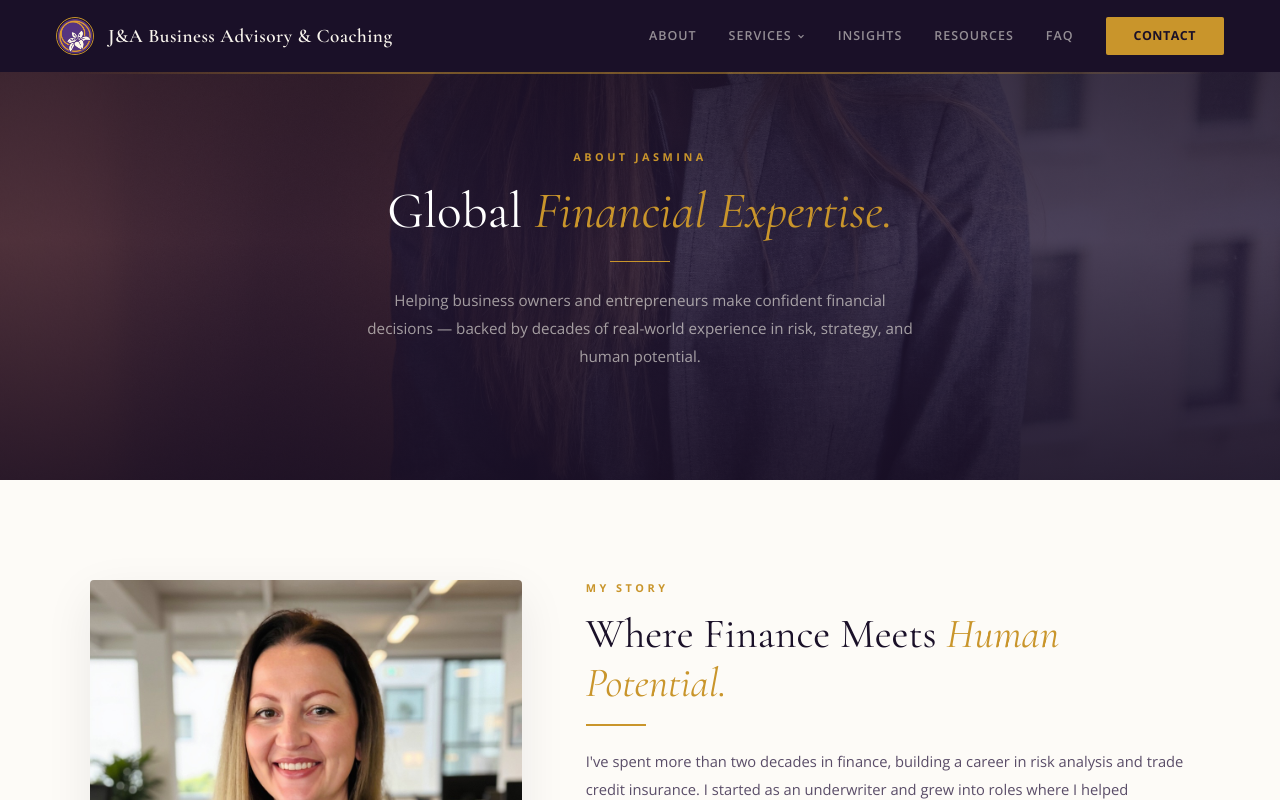
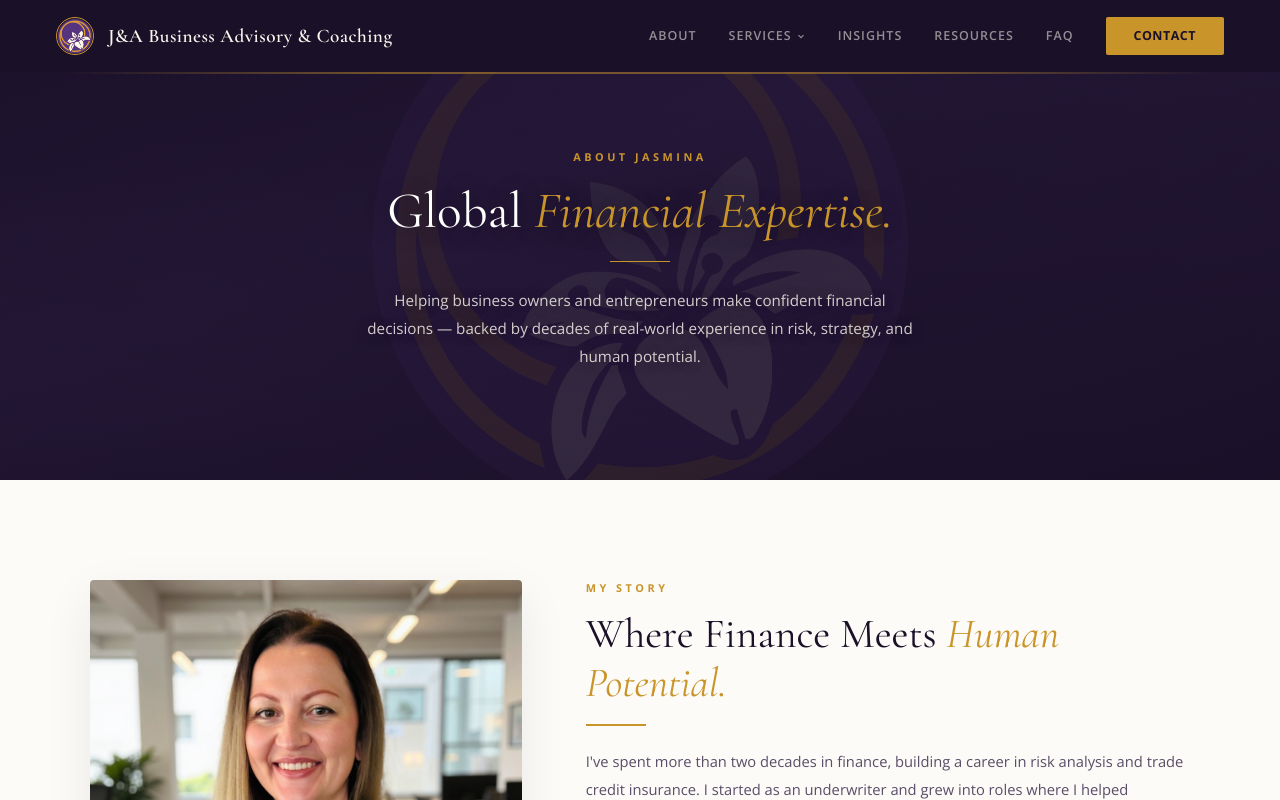
Before and after one commit to Josz009/jasmina-website, a Next.js app: page /about in a window 1280 px wide. Shown: the top 800 px of the page. Built offline with nearby package versions, Linux system fonts and the light colour scheme.

Commit message:
Apply text visibility improvements to all hero sections, add logo watermark to About hero

```diff
--- a/src/app/about/page.tsx
+++ b/src/app/about/page.tsx
@@ -44,15 +44,22 @@ export default function AboutPage() {
     <div ref={pageRef}>
       <Navigation />
       <section style={{ position: "relative", minHeight: "60vh", display: "flex", alignItems: "center", justifyContent: "center", textAlign: "center", overflow: "hidden" }}>
-        <Image src="/images/stock/woman-leader.jpg" alt="Jasmina Kolekjeska" fill priority style={{ objectFit: "cover" }} sizes="100vw" />
-        <div style={{ position: "absolute", inset: 0, background: "linear-gradient(180deg, rgba(26,16,40,0.88) 0%, rgba(36,24,56,0.8) 50%, rgba(26,16,40,0.92) 100%)" }} />
+        {/* Deep purple gradient + logo watermark */}
+        <div style={{ position: "absolute", inset: 0, background: "linear-gradient(160deg, #1a1028 0%, #241838 40%, #1a1028 100%)" }}>
+          <div style={{ position: "absolute", inset: 0, display: "flex", alignItems: "center", justifyContent: "center", opacity: 0.15 }}>
+            <Image src="/images/logo.png" alt="" width={700} height={700} priority style={{ width: "70vh", height: "70vh", objectFit: "contain" }} />
+          </div>
+        </div>
+        <div style={{ position: "absolute", inset: 0, background: "linear-gradient(180deg, rgba(26,16,40,0.3) 0%, rgba(36,24,56,0.15) 50%, rgba(26,16,40,0.4) 100%)" }} />
+        {/* Soft radial vignette behind text */}
+        <div style={{ position: "absolute", inset: 0, zIndex: 1, background: "radial-gradient(ellipse 60% 50% at 50% 45%, rgba(26,16,40,0.5) 0%, transparent 100%)", pointerEvents: "none" }} />
         <div className="about-hero-content" style={{ position: "relative", zIndex: 2, maxWidth: 700, padding: "120px 32px 80px" }}>
           <span className="sec-tag sec-tag-gold" style={{ marginBottom: 16 }}>about jasmina</span>
-          <h1 style={{ fontFamily: "var(--font-display)", fontSize: "3.2rem", fontWeight: 400, color: "#fff", lineHeight: 1.15, marginBottom: 20 }}>
+          <h1 style={{ fontFamily: "var(--font-display)", fontSize: "3.2rem", fontWeight: 400, color: "#fff", lineHeight: 1.15, marginBottom: 20, textShadow: "0 2px 24px rgba(0,0,0,0.4)" }}>
             Global <em style={{ fontStyle: "italic", color: "var(--color-gold)" }}>Financial Expertise.</em>
           </h1>
           <div style={{ width: 60, height: 1.5, background: "var(--color-gold)", margin: "0 auto 24px" }} />
-          <p style={{ fontSize: "0.95rem", lineHeight: 1.85, color: "rgba(250,246,238,0.6)", maxWidth: 560, margin: "0 auto" }}>
+          <p style={{ fontSize: "0.95rem", lineHeight: 1.85, color: "rgba(250,246,238,0.82)", maxWidth: 560, margin: "0 auto", textShadow: "0 1px 16px rgba(0,0,0,0.3)" }}>
             Helping business owners and entrepreneurs make confident financial decisions — backed by decades of real-world experience in risk, strategy, and human potential.
           </p>
         </div>
--- a/src/app/blog/page.tsx
+++ b/src/app/blog/page.tsx
@@ -50,16 +50,18 @@ export default function BlogPage() {
       <section style={{ position: "relative", minHeight: "55vh", display: "flex", alignItems: "center", justifyContent: "center", textAlign: "center", overflow: "hidden" }}>
         <Image src="/images/stock/blog-header.jpg" alt="Insights & Articles" fill priority style={{ objectFit: "cover" }} sizes="100vw" />
         <div style={{ position: "absolute", inset: 0, background: "linear-gradient(180deg, rgba(26,16,40,0.92) 0%, rgba(36,24,56,0.85) 50%, rgba(26,16,40,0.95) 100%)" }} />
+        {/* Soft radial vignette behind text */}
+        <div style={{ position: "absolute", inset: 0, zIndex: 1, background: "radial-gradient(ellipse 60% 50% at 50% 45%, rgba(26,16,40,0.5) 0%, transparent 100%)", pointerEvents: "none" }} />
         {/* Decorative corner accents */}
         <div style={{ position: "absolute", top: 80, left: 40, width: 60, height: 60, borderTop: "1px solid rgba(201,149,43,0.15)", borderLeft: "1px solid rgba(201,149,43,0.15)" }} />
         <div style={{ position: "absolute", bottom: 40, right: 40, width: 60, height: 60, borderBottom: "1px solid rgba(201,149,43,0.15)", borderRight: "1px solid rgba(201,149,43,0.15)" }} />
         <div className="blog-hero-content" style={{ position: "relative", zIndex: 2, maxWidth: 700, padding: "130px 32px 90px" }}>
           <span className="sec-tag sec-tag-gold" style={{ marginBottom: 16 }}>insights & articles</span>
-          <h1 style={{ fontFamily: "var(--font-display)", fontSize: "3.4rem", fontWeight: 400, color: "#fff", lineHeight: 1.15, marginBottom: 20 }}>
+          <h1 style={{ fontFamily: "var(--font-display)", fontSize: "3.4rem", fontWeight: 400, color: "#fff", lineHeight: 1.15, marginBottom: 20, textShadow: "0 2px 24px rgba(0,0,0,0.4)" }}>
             Financial <em style={{ fontStyle: "italic", color: "var(--color-gold)" }}>Insights.</em>
           </h1>
           <div className="blog-hero-ornament" style={{ width: 80, height: 1.5, background: "linear-gradient(90deg, transparent, var(--color-gold), transparent)", margin: "0 auto 24px", transformOrigin: "center" }} />
-          <p style={{ fontSize: "0.95rem", lineHeight: 1.85, color: "rgba(250,246,238,0.6)", maxWidth: 560, margin: "0 auto" }}>
+          <p style={{ fontSize: "0.95rem", lineHeight: 1.85, color: "rgba(250,246,238,0.82)", maxWidth: 560, margin: "0 auto", textShadow: "0 1px 16px rgba(0,0,0,0.3)" }}>
             Practical perspectives on business acquisition, portfolio management, risk analysis, and the mindset behind great financial decisions.
           </p>
         </div>
--- a/src/app/faq/page.tsx
+++ b/src/app/faq/page.tsx
@@ -111,16 +111,18 @@ export default function FAQPage() {
       <section style={{ position: "relative", minHeight: "55vh", display: "flex", alignItems: "center", justifyContent: "center", textAlign: "center", overflow: "hidden" }}>
         <Image src="/images/stock/faq-header.jpg" alt="Frequently Asked Questions" fill priority style={{ objectFit: "cover" }} sizes="100vw" />
         <div style={{ position: "absolute", inset: 0, background: "linear-gradient(180deg, rgba(26,16,40,0.92) 0%, rgba(36,24,56,0.85) 50%, rgba(26,16,40,0.95) 100%)" }} />
+        {/* Soft radial vignette behind text */}
+        <div style={{ position: "absolute", inset: 0, zIndex: 1, background: "radial-gradient(ellipse 60% 50% at 50% 45%, rgba(26,16,40,0.5) 0%, transparent 100%)", pointerEvents: "none" }} />
         {/* Decorative corner accents */}
         <div style={{ position: "absolute", top: 80, left: 40, width: 60, height: 60, borderTop: "1px solid rgba(201,149,43,0.15)", borderLeft: "1px solid rgba(201,149,43,0.15)" }} />
         <div style={{ position: "absolute", bottom: 40, right: 40, width: 60, height: 60, borderBottom: "1px solid rgba(201,149,43,0.15)", borderRight: "1px solid rgba(201,149,43,0.15)" }} />
         <div className="faq-hero-content" style={{ position: "relative", zIndex: 2, maxWidth: 700, padding: "130px 32px 90px" }}>
           <span className="sec-tag sec-tag-gold" style={{ marginBottom: 16 }}>common questions</span>
-          <h1 style={{ fontFamily: "var(--font-display)", fontSize: "3.4rem", fontWeight: 400, color: "#fff", lineHeight: 1.15, marginBottom: 20 }}>
+          <h1 style={{ fontFamily: "var(--font-display)", fontSize: "3.4rem", fontWeight: 400, color: "#fff", lineHeight: 1.15, marginBottom: 20, textShadow: "0 2px 24px rgba(0,0,0,0.4)" }}>
             Frequently Asked <em style={{ fontStyle: "italic", color: "var(--color-gold)" }}>Questions.</em>
           </h1>
           <div className="faq-hero-ornament" style={{ width: 80, height: 1.5, background: "linear-gradient(90deg, transparent, var(--color-gold), transparent)", margin: "0 auto 24px", transformOrigin: "center" }} />
-          <p style={{ fontSize: "0.95rem", lineHeight: 1.85, color: "rgba(250,246,238,0.6)", maxWidth: 560, margin: "0 auto" }}>
+          <p style={{ fontSize: "0.95rem", lineHeight: 1.85, color: "rgba(250,246,238,0.82)", maxWidth: 560, margin: "0 auto", textShadow: "0 1px 16px rgba(0,0,0,0.3)" }}>
             Everything you need to know about working together. If you don&apos;t see your question here, don&apos;t hesitate to reach out.
           </p>
         </div>
--- a/src/app/resources/page.tsx
+++ b/src/app/resources/page.tsx
@@ -58,16 +58,18 @@ export default function ResourcesPage() {
       <section style={{ position: "relative", minHeight: "55vh", display: "flex", alignItems: "center", justifyContent: "center", textAlign: "center", overflow: "hidden" }}>
         <Image src="/images/stock/resources-tools.jpg" alt="Free Resources & Guides" fill priority style={{ objectFit: "cover" }} sizes="100vw" />
         <div style={{ position: "absolute", inset: 0, background: "linear-gradient(180deg, rgba(26,16,40,0.92) 0%, rgba(36,24,56,0.85) 50%, rgba(26,16,40,0.95) 100%)" }} />
+        {/* Soft radial vignette behind text */}
+        <div style={{ position: "absolute", inset: 0, zIndex: 1, background: "radial-gradient(ellipse 60% 50% at 50% 45%, rgba(26,16,40,0.5) 0%, transparent 100%)", pointerEvents: "none" }} />
         {/* Decorative corner accents */}
         <div style={{ position: "absolute", top: 80, left: 40, width: 60, height: 60, borderTop: "1px solid rgba(201,149,43,0.15)", borderLeft: "1px solid rgba(201,149,43,0.15)" }} />
         <div style={{ position: "absolute", bottom: 40, right: 40, width: 60, height: 60, borderBottom: "1px solid rgba(201,149,43,0.15)", borderRight: "1px solid rgba(201,149,43,0.15)" }} />
         <div className="res-hero-content" style={{ position: "relative", zIndex: 2, maxWidth: 700, padding: "130px 32px 90px" }}>
           <span className="sec-tag sec-tag-gold" style={{ marginBottom: 16 }}>free resources</span>
-          <h1 style={{ fontFamily: "var(--font-display)", fontSize: "3.4rem", fontWeight: 400, color: "#fff", lineHeight: 1.15, marginBottom: 20 }}>
+          <h1 style={{ fontFamily: "var(--font-display)", fontSize: "3.4rem", fontWeight: 400, color: "#fff", lineHeight: 1.15, marginBottom: 20, textShadow: "0 2px 24px rgba(0,0,0,0.4)" }}>
             Tools & <em style={{ fontStyle: "italic", color: "var(--color-gold)" }}>Guides.</em>
           </h1>
           <div className="res-hero-ornament" style={{ width: 80, height: 1.5, background: "linear-gradient(90deg, transparent, var(--color-gold), transparent)", margin: "0 auto 24px", transformOrigin: "center" }} />
-          <p style={{ fontSize: "0.95rem", lineHeight: 1.85, color: "rgba(250,246,238,0.6)", maxWidth: 560, margin: "0 auto" }}>
+          <p style={{ fontSize: "0.95rem", lineHeight: 1.85, color: "rgba(250,246,238,0.82)", maxWidth: 560, margin: "0 auto", textShadow: "0 1px 16px rgba(0,0,0,0.3)" }}>
             Practical resources to help you make better financial decisions. Download free checklists, templates, and guides built from 20+ years of experience.
           </p>
         </div>
--- a/src/components/ServicePage.tsx
+++ b/src/components/ServicePage.tsx
@@ -104,6 +104,8 @@ export default function ServicePage({
           inset: 0,
           background: "linear-gradient(180deg, rgba(26,16,40,0.88) 0%, rgba(36,24,56,0.8) 50%, rgba(26,16,40,0.92) 100%)",
         }} />
+        {/* Soft radial vignette behind text */}
+        <div style={{ position: "absolute", inset: 0, zIndex: 1, background: "radial-gradient(ellipse 60% 50% at 50% 45%, rgba(26,16,40,0.5) 0%, transparent 100%)", pointerEvents: "none" }} />
         <div className="sp-hero-content" style={{ position: "relative", zIndex: 2, maxWidth: 700, padding: "120px 32px 80px" }}>
           <span className="sec-tag sec-tag-gold" style={{ marginBottom: 16 }}>{subtitle}</span>
           <h1 style={{
@@ -113,11 +115,12 @@ export default function ServicePage({
             color: "#fff",
             lineHeight: 1.15,
             marginBottom: 20,
+            textShadow: "0 2px 24px rgba(0,0,0,0.4)",
           }}>
             {title} <em style={{ fontStyle: "italic", color: "var(--color-gold)" }}>{titleAccent}.</em>
           </h1>
           <div style={{ width: 60, height: 1.5, background: "var(--color-gold)", margin: "0 auto 24px" }} />
-          <p style={{ fontSize: "0.95rem", lineHeight: 1.85, color: "rgba(250,246,238,0.6)", maxWidth: 560, margin: "0 auto" }}>
+          <p style={{ fontSize: "0.95rem", lineHeight: 1.85, color: "rgba(250,246,238,0.82)", maxWidth: 560, margin: "0 auto", textShadow: "0 1px 16px rgba(0,0,0,0.3)" }}>
             {intro}
           </p>
           <Link href="/#contact" style={{
```
